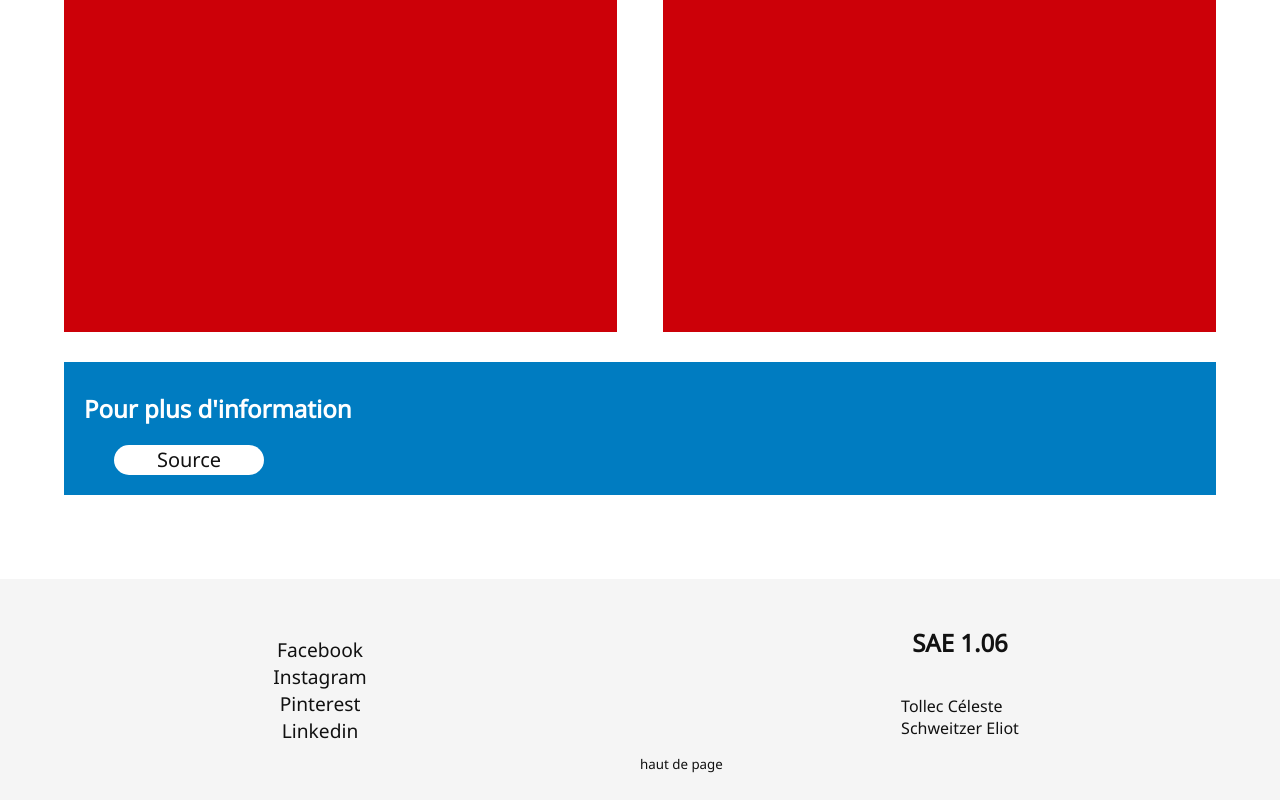
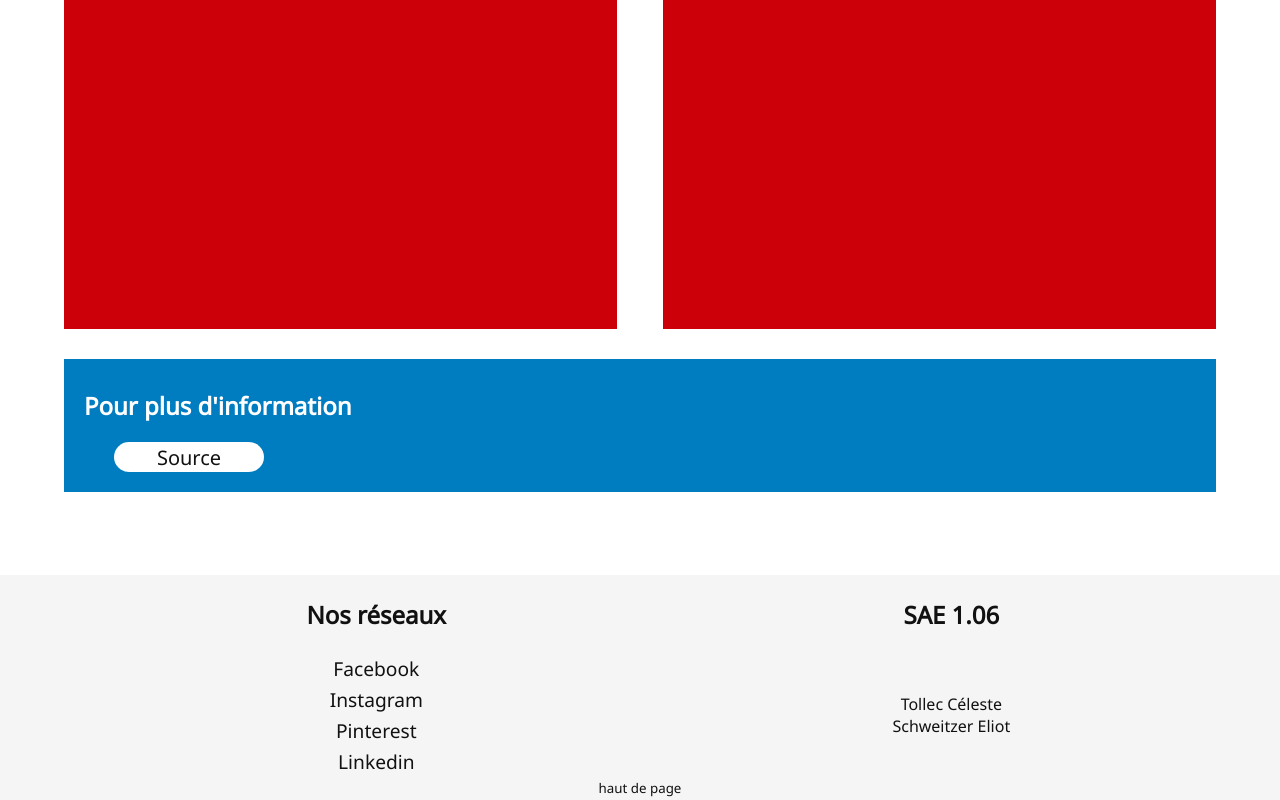
Before and after one commit to celeste73-t/S106, a plain HTML site: page index.html in a window 1280 px wide. Shown: the part 800-1600 px from the top of the page. Drawn offline with Linux system fonts and the light colour scheme.

Commit message:
footer table

```diff
--- a/css/style.css
+++ b/css/style.css
@@ -156,22 +156,17 @@ footer{
     background-color: #F5F5F5;
     height: 15%;
     display: flex;
-}
-
-#f1{
-    width: 50%;
-    display: flex;
-    flex-direction: column;
     justify-content: center;
     align-items: center;
 }
 
-#f2{
-    width: 50%;
-    display: flex;
-    flex-direction: column;
-    justify-content: center;
-    align-items: center;
+table{
+    width: 90%;
+    height: 90%;
+}
+
+td{
+    text-align: center;
 }
 
 .lienResaux{
@@ -181,7 +176,7 @@ footer{
     text-decoration: none;
 }
 
-#s106{
+.h2footer{
     color: #111111;
 }
 
@@ -190,6 +185,6 @@ footer{
     font-size:smaller;
     font-family: 'Noto Sans';
     text-decoration: none;
-    text-align: start;
+    text-align: center;
     width: 100%;
 }
--- a/index.html
+++ b/index.html
@@ -47,17 +47,40 @@
         </div>
     </section>
     <footer>
-        <div id="f1">
-            <a href="#" class="lienResaux">Facebook</a>
-            <a href="#" class="lienResaux">Instagram</a>
-            <a href="#" class="lienResaux">Pinterest</a>
-            <a href="#" class="lienResaux">Linkedin</a>
-        </div>
-        <div id="f2">
-            <h2 id="s106">SAE 1.06</h2>
-            <p>Tollec Céleste <br> Schweitzer Eliot</p>
-            <a href="#hautdepage" id="hautpage">haut de page</a>
-        </div>
+        <table>
+            <tr>
+                <th><h2 class="h2footer">Nos réseaux</h2></th>
+                <th><h2 class="h2footer">SAE 1.06</h2></th>
+            </tr>
+            <tr>
+                <td>
+                    <a href="#" class="lienResaux">Facebook</a>
+                </td>
+                <td rowspan="4">
+                    <p>Tollec Céleste <br> Schweitzer Eliot</p>
+                </td>
+            </tr>
+            <tr>
+               <td>
+                    <a href="#" class="lienResaux">Instagram</a>
+               </td>
+            </tr>
+            <tr>
+                <td>
+                    <a href="#" class="lienResaux">Pinterest</a>
+                </td>
+            </tr>
+            <tr>
+                <td>
+                    <a href="#" class="lienResaux">Linkedin</a>
+                </td>
+            </tr>
+            <tr>
+                <td colspan="2">
+                    <a href="#hautdepage" id="hautpage">haut de page</a>
+                </td>
+            </tr>
+        </table>
     </footer>
 </body>
 </html>
```
